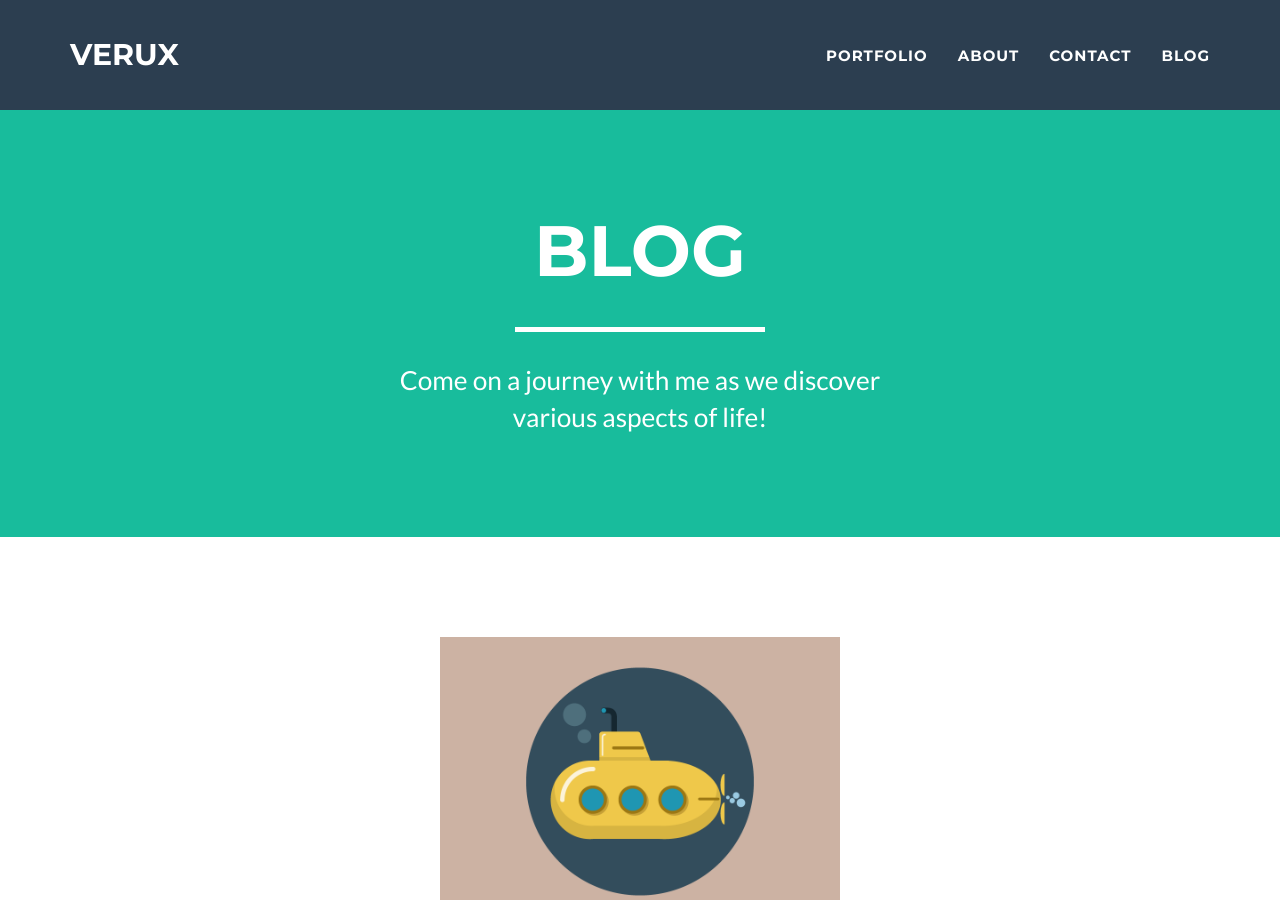
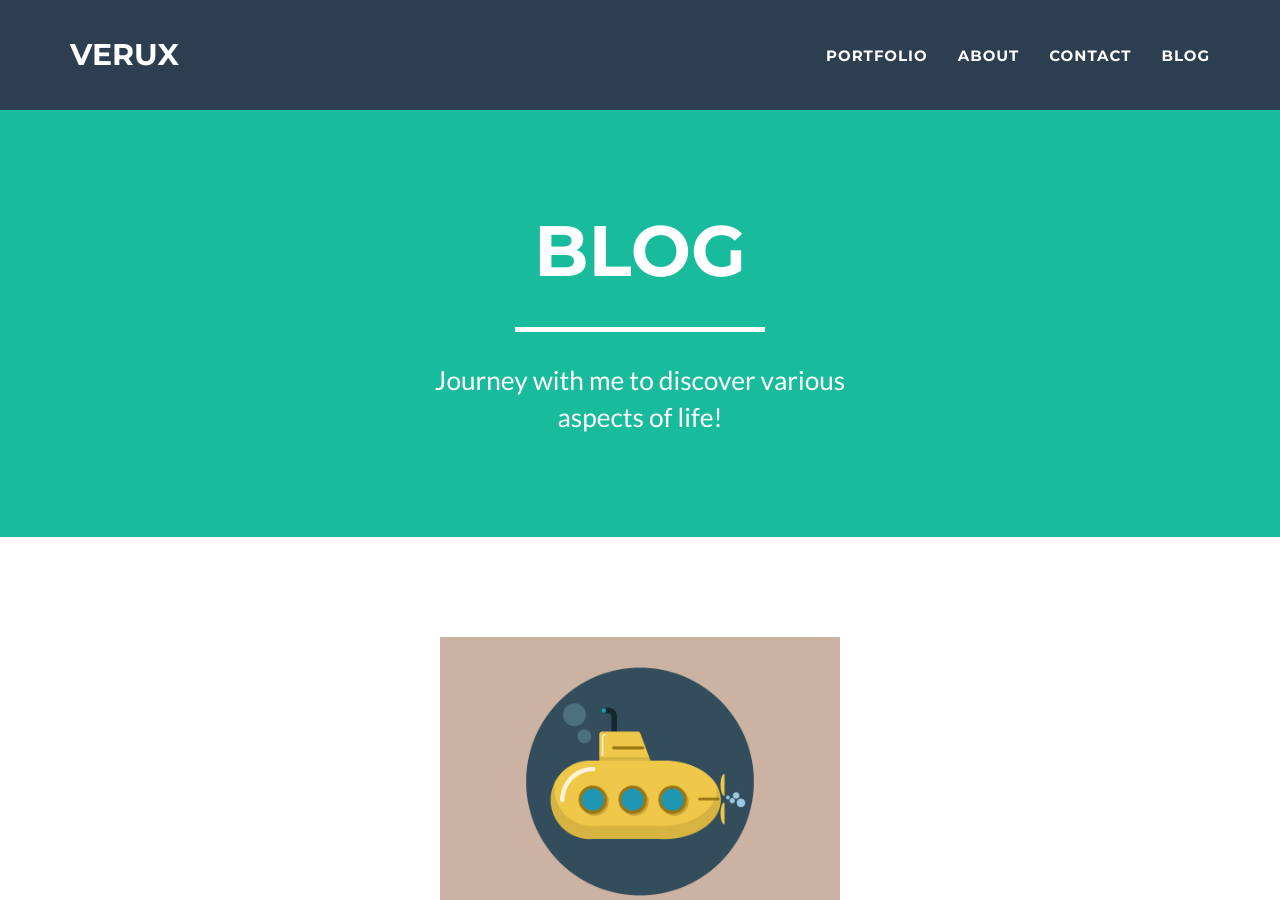
Before and after one commit to reyvera/reyvera.github.io, a Jekyll site: the page built from blog.html, in a window 1280 px wide and 900 px high. Built offline with Jekyll 4.4.1, drawn with Linux system fonts in a browser that asks for light colours; comment, search, counter and statistics services are not loaded.

Commit message:
Edit blog header by-line

```diff
--- a/_includes/blog_header.html
+++ b/_includes/blog_header.html
@@ -7,7 +7,7 @@
                     <div class="intro-text">
                         <span class="name">Blog</span>
                         <hr class="star-light">
-                        <span class="skills">Come on a journey with me as we discover<br> various aspects of life!</span>
+                        <span class="skills">Journey with me to discover various<br> aspects of life!</span>
                     </div>
                 </div>
             </div>
```
Also changed, not shown: 3 other files.
